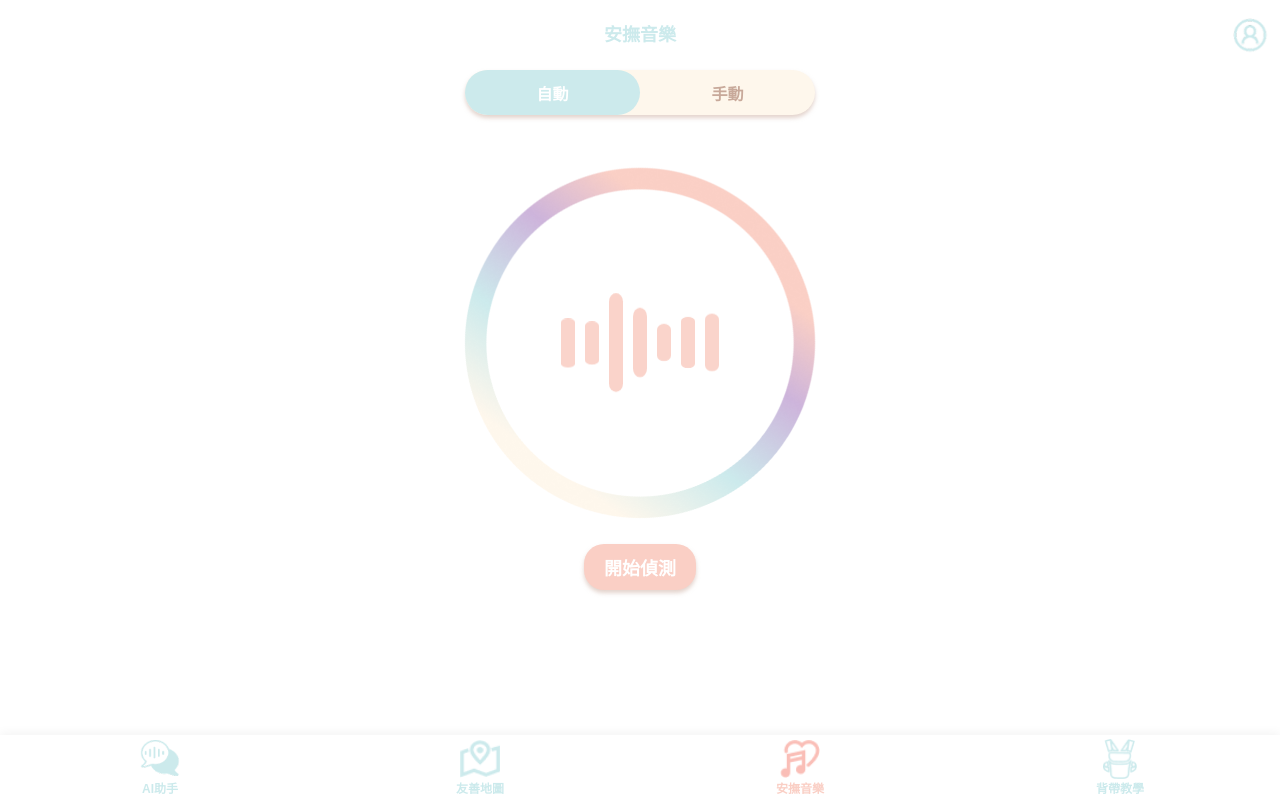
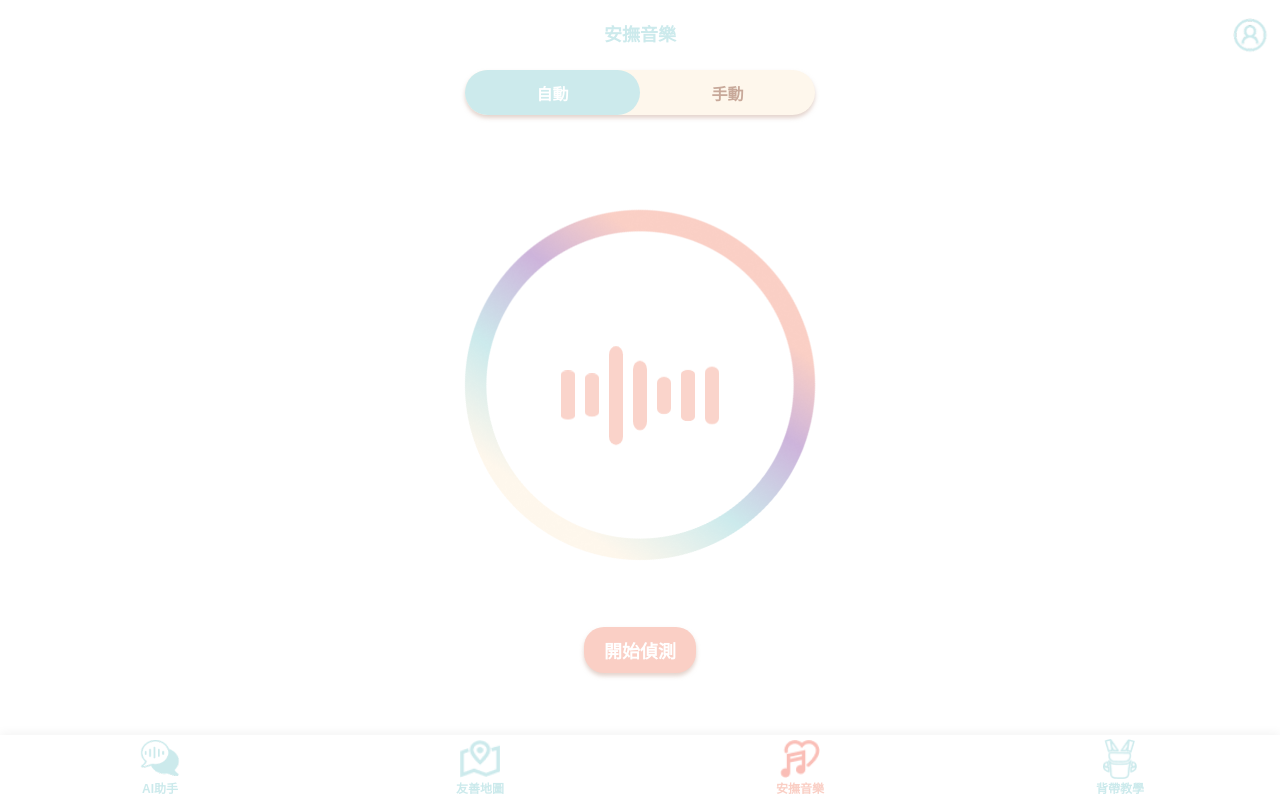
Before and after one commit to liya0823/Parenting-app, a Next.js app: page /features/soothing-music in a window 1280 px wide. Built offline with nearby package versions, Linux system fonts and the light colour scheme.

Commit message:
feat: 調整 MusicPlayer 中圓圈和按鈕的位置

```diff
--- a/src/app/features/soothing-music/components/MusicPlayer.module.css
+++ b/src/app/features/soothing-music/components/MusicPlayer.module.css
@@ -145,7 +145,7 @@
   flex-direction: column;
   justify-content: center;
   align-items: center;
-  margin-top: -115px;
+  margin-top: -50px;
   position: relative;
 }
 
@@ -155,6 +155,7 @@
   position: absolute;
   z-index: 0;
   animation: rotateAnimation 8s linear infinite;
+  margin-top: 20px;
 }
 
 @keyframes rotateAnimation {
@@ -178,6 +179,7 @@
   top: 50%;
   left: 50%;
   transform: translate(-50%, -50%);
+  margin-top: 20px;
 }
 
 .soundWaveBar {
@@ -210,7 +212,7 @@
 
 .detectionText {
   position: absolute;
-  bottom: 23%;
+  bottom: 15%;
   left: 50%;
   transform: translateX(-50%);
   display: flex;
@@ -219,6 +221,8 @@
   color: #333;
   font-size: 18px;
   font-weight: bold;
+  z-index: 2;
+  margin-top: 20px;
 }
 
 .detectionRow {
```
